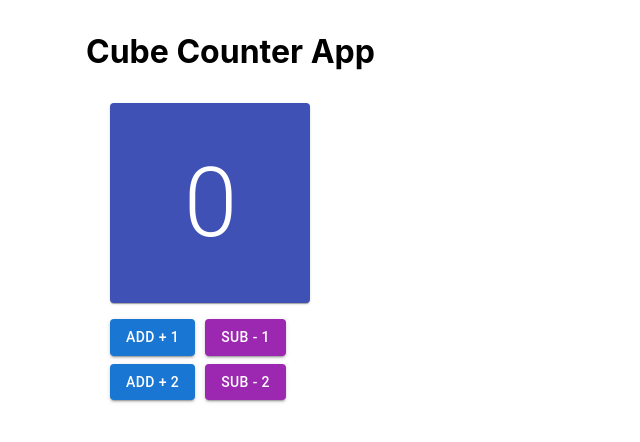
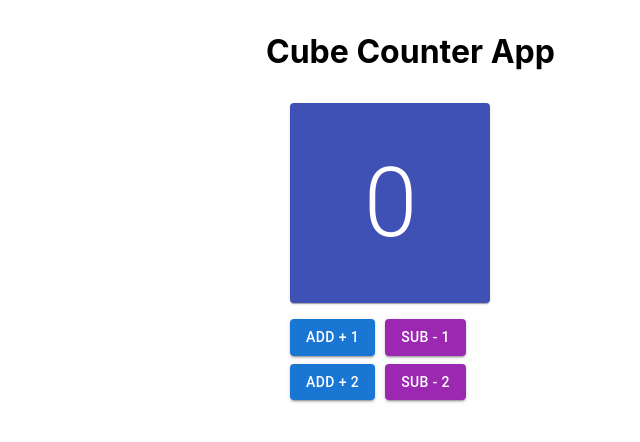
Before and after one commit to Ayuinfra/Rendering-Page, a React (Create React App) app: page / in a window 1280 px wide. Shown: the top 442 px of the page, without its empty margins (128-768 px from the left). Built offline with nearby package versions, Linux system fonts and the light colour scheme.

Commit message:
App.js Updated

```diff
--- a/src/App.js
+++ b/src/App.js
@@ -12,7 +12,7 @@ const store = createStore(counterReducer, middleware);
 const App = () => {
   return (
     <Provider store={store}>
-      <Container maxWidth="md" sx={{ marginTop: "2rem", display: "flexStart" }}>
+      <Container maxWidth="md" sx={{ marginTop: "2rem", display: "flexStart" , marginRight: "10px" }}>
         <>
           <h1>Cube Counter App</h1>
           <CubeCounter />
```
